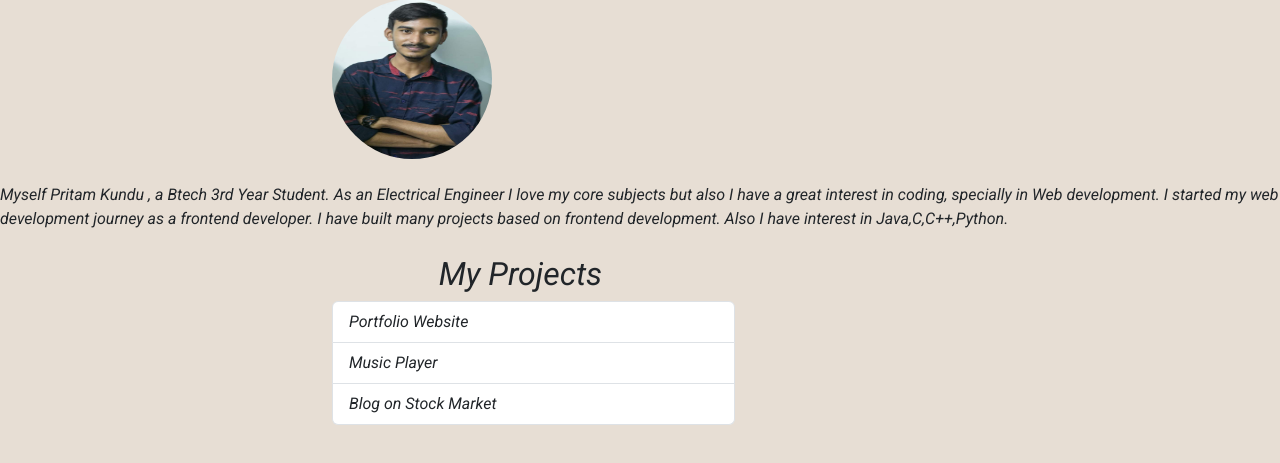
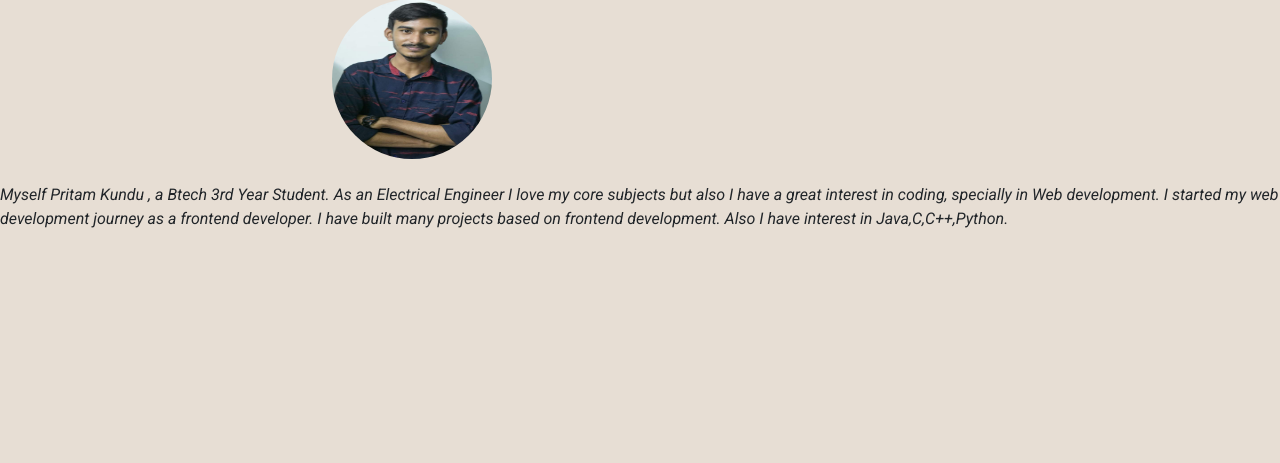
Before and after one commit to Pritam07112002/CGPA, a plain HTML site: page about.html in a window 1280 px wide. Shown: the part 51-514 px from the top of the page. Drawn offline with Linux system fonts and the light colour scheme.

Commit message:
Update about.html

```diff
--- a/about.html
+++ b/about.html
@@ -49,20 +49,6 @@
             I started my web development journey as a frontend developer. I have built many projects based on frontend development.
              Also I have interest in Java,C,C++,Python.
         </div><br>
-        <div class="row">
-            <div class="col-4"></div>
-            <div class="col-4">  <h2>My Projects</h2></div>
-        </div>
-        <div class="row">
-            <div class="col-3"></div>
-            <div class="col-md-4">
-                <ul class="list-group">
-                    <li onclick="F1()" class="list-group-item">Portfolio Website</li>
-                    <li onclick="F2()" class="list-group-item">Music Player</li>
-                    <li onclick="F3()" class="list-group-item">Blog on Stock Market</li>
-                </ul>
-            </div>
-        </div>
 
 </body>
 
```
